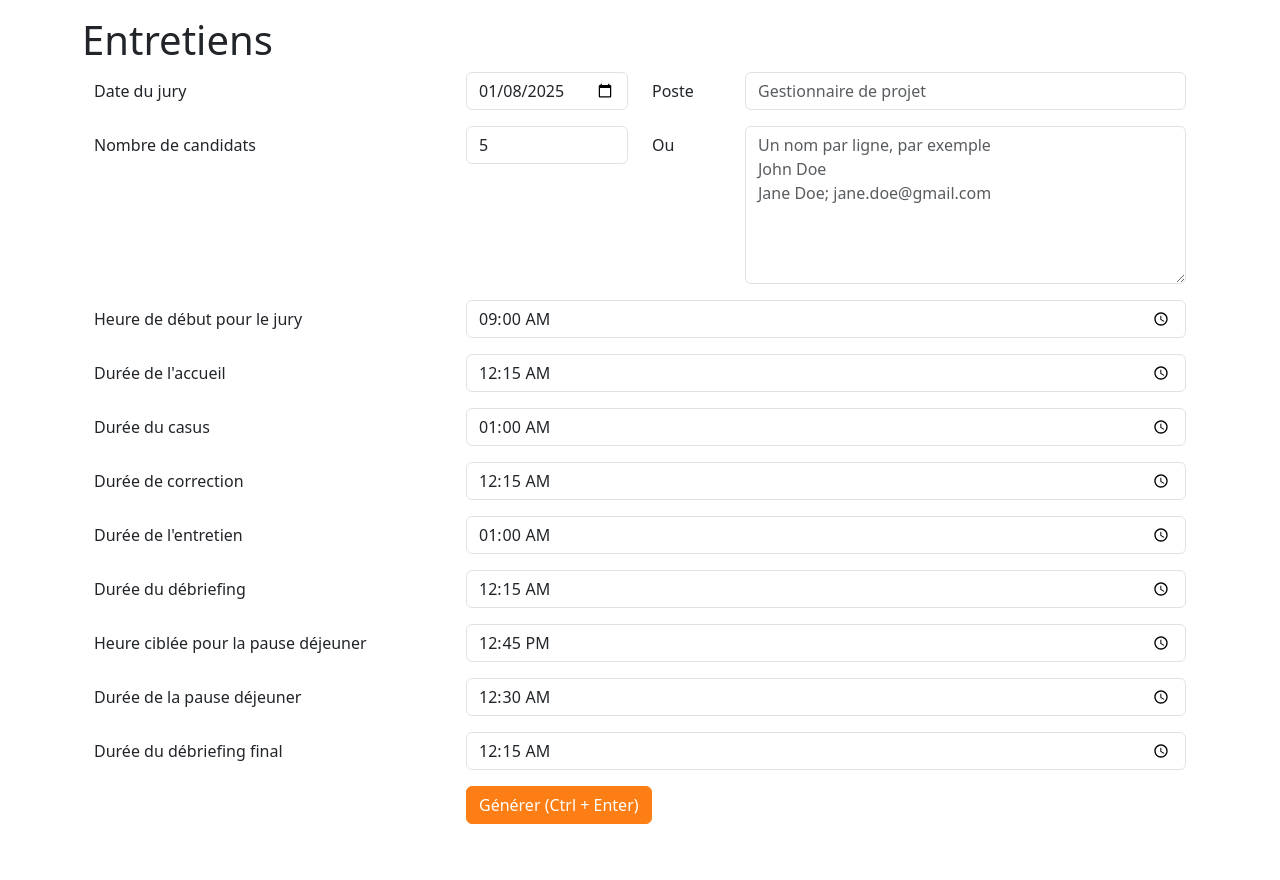
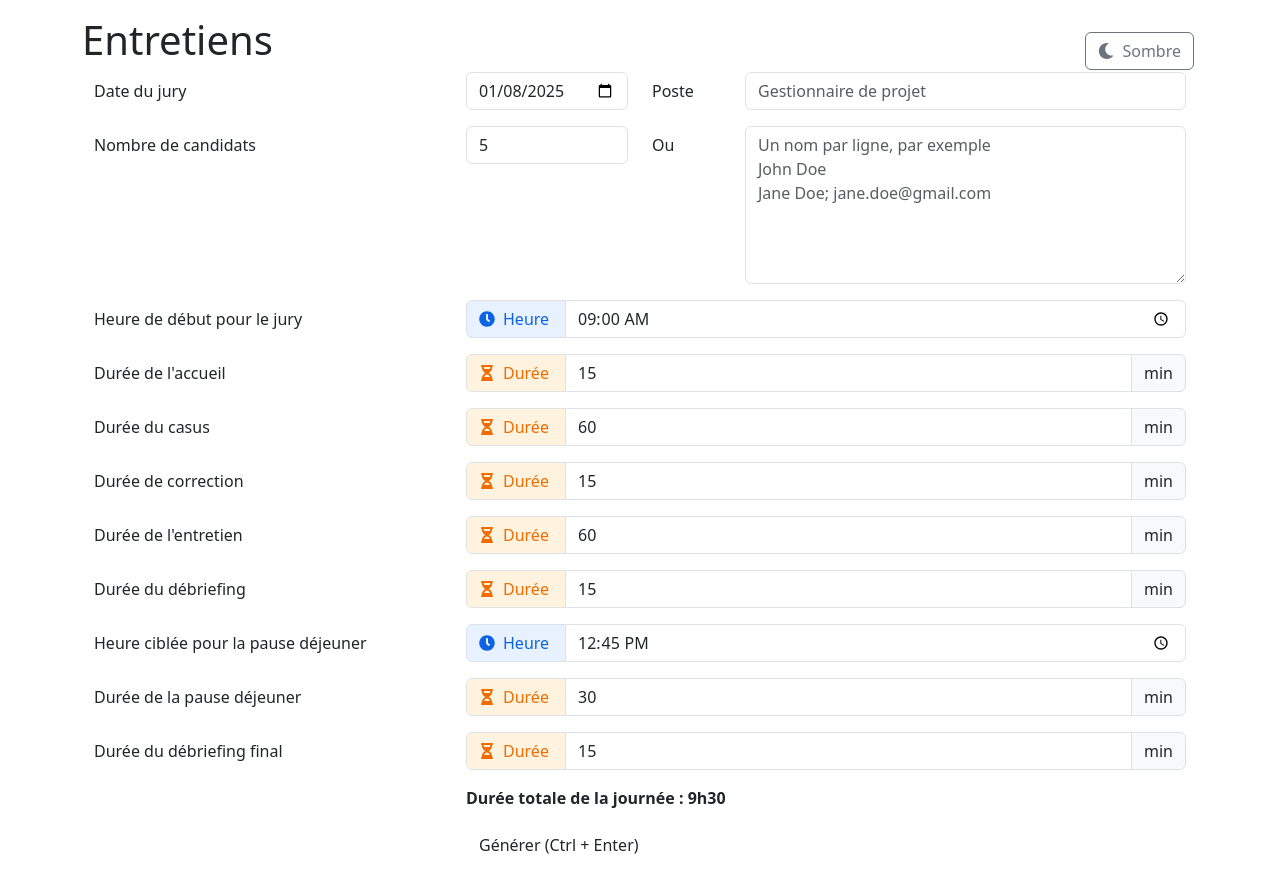
Before and after one commit to jmhumblet/candidate-schedule, a React (Create React App) app: page / in a window 1280 px wide. Before the commit the page ends 840 px from the top, so only its background shows below. Built offline with nearby package versions, Linux system fonts and the light colour scheme.

Commit message:
feat: Implement initial interview scheduling application with input form, theme toggle, duration utility, and basic styling.

```diff
--- a/src/App.tsx
+++ b/src/App.tsx
@@ -6,6 +6,7 @@ import { StructuredSchedule } from "./domain/scheduleTypes";
 import ScheduleTable from "./ScheduleTable";
 import TimelineVisualization from "./TimelineVisualization"; // Import the new component
 import { Col, Form, Row } from "react-bootstrap";
+import ThemeToggle from "./ThemeToggle";
 
 const App: React.FC = () => {
     const date = new Date();
@@ -15,7 +16,7 @@ const App: React.FC = () => {
     const [juryDate, setJuryDate] = useState<string>(date.toISOString().split('T')[0]);
     const [jobTitle, setJobTitle] = useState<string>('');
 
-    const handleFormSubmit = (parameters : JuryDayParameters) => {
+    const handleFormSubmit = (parameters: JuryDayParameters) => {
         const newStructuredSchedule = SchedulingService.generateSchedule(parameters);
         setSchedule(newStructuredSchedule);
     }
@@ -23,7 +24,8 @@ const App: React.FC = () => {
     const formRef = useRef<HTMLFormElement | null>(null);
 
     return (
-        <div className="container mt-3">
+        <div className="container mt-3 position-relative">
+            <ThemeToggle />
             <h1>Entretiens</h1>
             <div className="container">
                 <Form ref={formRef} className="form-horizontal" >
@@ -52,7 +54,7 @@ const App: React.FC = () => {
             </div>
             <InterviewForm onSubmit={handleFormSubmit} />
 
-            { schedule && (
+            {schedule && (
                 <>
                     <ScheduleTable schedule={[...schedule.generalSlots, ...schedule.candidateSchedules.flatMap(cs => cs.interviewSlots)]} date={juryDate} />
                     <TimelineVisualization slots={[...schedule.generalSlots, ...schedule.candidateSchedules.flatMap(cs => cs.interviewSlots)]} />
--- a/src/InterviewForm.tsx
+++ b/src/InterviewForm.tsx
@@ -1,7 +1,9 @@
 import React, { useEffect, useRef, useState } from 'react';
 import { JuryDayParameters, Candidate, InterviewParameters, Duration } from './domain/parameters'; // Assuming you have these models in a separate file
-import { Button, Col, Form, Row, OverlayTrigger, Tooltip } from 'react-bootstrap'
+import { Button, Col, Form, Row, OverlayTrigger, Tooltip, InputGroup } from 'react-bootstrap'
+import { FaClock, FaHourglassHalf } from 'react-icons/fa';
 import Time from './domain/time';
+import SchedulingService from './domain/schedulingService';
 
 type InterviewFormProps = {
     onSubmit: (parameters: JuryDayParameters) => void;
@@ -16,14 +18,14 @@ const InterviewForm: React.FC<InterviewFormProps> = ({ onSubmit }) => {
     const [candidatesCount, setCandidatesCount] = useState<number>(DEFAULT_CANDIDATE_COUNT);
     const [candidatesInput, setCandidatesInput] = useState<string>('');
     const [jurorsStartTime, setJurorsStartTime] = useState<string>('09:00');
-    const [welcomeDuration, setWelcomeDuration] = useState<string>('00:15');
-    const [casusDuration, setCasusDuration] = useState<string>('01:00');
-    const [correctionDuration, setCorrectionDuration] = useState<string>('00:15');
-    const [interviewDuration, setInterviewDuration] = useState<string>('01:00');
-    const [debriefingDuration, setDebriefingDuration] = useState<string>('00:15');
+    const [welcomeDuration, setWelcomeDuration] = useState<number>(15);
+    const [casusDuration, setCasusDuration] = useState<number>(60);
+    const [correctionDuration, setCorrectionDuration] = useState<number>(15);
+    const [interviewDuration, setInterviewDuration] = useState<number>(60);
+    const [debriefingDuration, setDebriefingDuration] = useState<number>(15);
     const [lunchTargetTime, setLunchTargetTime] = useState<string>('12:45');
-    const [lunchDuration, setLunchDuration] = useState<string>('00:30');
-    const [finalDebriefingDuration, setFinalDebriefingDuration] = useState<string>('00:15');
+    const [lunchDuration, setLunchDuration] = useState<number>(30);
+    const [finalDebriefingDuration, setFinalDebriefingDuration] = useState<number>(15);
 
     const hasCandidatesNames = Boolean(candidatesInput.trim());
 
@@ -93,19 +95,59 @@ const InterviewForm: React.FC<InterviewFormProps> = ({ onSubmit }) => {
             candidateList,
             Time.Parse(jurorsStartTime),
             new InterviewParameters(
-                Duration.Parse(welcomeDuration),
-                Duration.Parse(casusDuration),
-                Duration.Parse(correctionDuration),
-                Duration.Parse(interviewDuration),
-                Duration.Parse(debriefingDuration)
+                new Duration(0, welcomeDuration),
+                new Duration(0, casusDuration),
+                new Duration(0, correctionDuration),
+                new Duration(0, interviewDuration),
+                new Duration(0, debriefingDuration)
             ),
             Time.Parse(lunchTargetTime),
-            Duration.Parse(lunchDuration),
-            Duration.Parse(finalDebriefingDuration)
+            new Duration(0, lunchDuration),
+            new Duration(0, finalDebriefingDuration)
         );
 
         onSubmit(juryDayParams);
     };
+
+    const totalDuration = React.useMemo(() => {
+        let candidateList: Candidate[] = [];
+        if (candidatesInput.trim()) {
+            candidateList = candidatesInput.split('\n').map((line) => parseCandidate(line));
+        } else if (candidatesCount !== undefined) {
+            candidateList = Array.from({ length: candidatesCount }, (_, index) => {
+                return new Candidate(`${index + 1}`, null);
+            });
+        }
+
+        if (candidateList.length === 0) return '0h00';
+
+        const juryDayParams = new JuryDayParameters(
+            candidateList,
+            Time.Parse(jurorsStartTime),
+            new InterviewParameters(
+                new Duration(0, welcomeDuration),
+                new Duration(0, casusDuration),
+                new Duration(0, correctionDuration),
+                new Duration(0, interviewDuration),
+                new Duration(0, debriefingDuration)
+            ),
+            Time.Parse(lunchTargetTime),
+            new Duration(0, lunchDuration),
+            new Duration(0, finalDebriefingDuration)
+        );
+
+        const schedule = SchedulingService.generateSchedule(juryDayParams);
+        const allSlots = [...schedule.generalSlots, ...schedule.candidateSchedules.flatMap(cs => cs.interviewSlots)];
+
+        if (allSlots.length === 0) return '0h00';
+
+        const timeToMinutes = (t: Time) => t.hour * 60 + t.minute;
+        const minMinutes = Math.min(...allSlots.map(s => timeToMinutes(s.timeSlot.startTime)));
+        const maxMinutes = Math.max(...allSlots.map(s => timeToMinutes(s.timeSlot.endTime)));
+
+        const diff = maxMinutes - minMinutes;
+        return new Duration(Math.floor(diff / 60), diff % 60).toString();
+    }, [candidatesCount, candidatesInput, jurorsStartTime, welcomeDuration, casusDuration, correctionDuration, interviewDuration, debriefingDuration, lunchTargetTime, lunchDuration, finalDebriefingDuration]);
 
     return (
         <div className="container">
@@ -141,122 +183,172 @@ const InterviewForm: React.FC<InterviewFormProps> = ({ onSubmit }) => {
                 <Form.Group className="mb-3" as={Row} controlId="juryStartTime">
                     <Form.Label column sm={4} className="control-label">Heure de début pour le jury</Form.Label>
                     <Col sm={8}>
+                        <InputGroup>
+                            <InputGroup.Text className="input-group-text-time">
+                                <FaClock className="indicator-icon" /> Heure
+                            </InputGroup.Text>
                             <Form.Control
                                 type="time"
                                 step="300"
                                 value={jurorsStartTime}
                                 onChange={(e) => setJurorsStartTime(e.target.value)}
+                                className="input-time"
                                 required
                             />
+                        </InputGroup>
                     </Col>
                 </Form.Group>
 
                 <Form.Group className="mb-3" as={Row} controlId="welcomeDuration">
                     <Form.Label column sm={4} className="control-label">Durée de l'accueil</Form.Label>
                     <Col sm={8}>
+                        <InputGroup>
+                            <InputGroup.Text className="input-group-text-duration">
+                                <FaHourglassHalf className="indicator-icon" /> Durée
+                            </InputGroup.Text>
                             <Form.Control
-                            type="time"
-                            step="300"
+                                type="number"
                                 value={welcomeDuration}
-                            onChange={(e) => setWelcomeDuration(e.target.value)}
+                                onChange={(e) => setWelcomeDuration(Number(e.target.value))}
                                 required
                             />
+                            <InputGroup.Text className="input-group-text-unit">min</InputGroup.Text>
+                        </InputGroup>
                     </Col>
                 </Form.Group>
 
                 <Form.Group className="mb-3" as={Row} controlId="casusDuration">
                     <Form.Label column sm={4} className="control-label">Durée du casus</Form.Label>
                     <Col sm={8}>
+                        <InputGroup>
+                            <InputGroup.Text className="input-group-text-duration">
+                                <FaHourglassHalf className="indicator-icon" /> Durée
+                            </InputGroup.Text>
                             <Form.Control
-                            type="time"
-                            step="300"
+                                type="number"
                                 value={casusDuration}
-                            onChange={(e) => setCasusDuration(e.target.value)}
+                                onChange={(e) => setCasusDuration(Number(e.target.value))}
                                 required
                             />
+                            <InputGroup.Text className="input-group-text-unit">min</InputGroup.Text>
+                        </InputGroup>
                     </Col>
                 </Form.Group>
 
                 <Form.Group className="mb-3" as={Row} controlId="correctionDuration">
                     <Form.Label column sm={4} className="control-label">Durée de correction</Form.Label>
                     <Col sm={8}>
+                        <InputGroup>
+                            <InputGroup.Text className="input-group-text-duration">
+                                <FaHourglassHalf className="indicator-icon" /> Durée
+                            </InputGroup.Text>
                             <Form.Control
-                            type="time"
-                            step="300"
+                                type="number"
                                 value={correctionDuration}
-                            onChange={(e) => setCorrectionDuration(e.target.value)}
+                                onChange={(e) => setCorrectionDuration(Number(e.target.value))}
                                 required
                             />
+                            <InputGroup.Text className="input-group-text-unit">min</InputGroup.Text>
+                        </InputGroup>
                     </Col>
                 </Form.Group>
 
                 <Form.Group className="mb-3" as={Row} controlId="interviewDuration">
                     <Form.Label column sm={4} className="control-label">Durée de l'entretien</Form.Label>
                     <Col sm={8}>
+                        <InputGroup>
+                            <InputGroup.Text className="input-group-text-duration">
+                                <FaHourglassHalf className="indicator-icon" /> Durée
+                            </InputGroup.Text>
                             <Form.Control
-                            type="time"
-                            step="300"
+                                type="number"
                                 value={interviewDuration}
-                            onChange={(e) => setInterviewDuration(e.target.value)}
+                                onChange={(e) => setInterviewDuration(Number(e.target.value))}
                                 required
                             />
+                            <InputGroup.Text className="input-group-text-unit">min</InputGroup.Text>
+                        </InputGroup>
                     </Col>
                 </Form.Group>
 
                 <Form.Group className="mb-3" as={Row} controlId="debriefingDuration">
                     <Form.Label column sm={4} className="control-label">Durée du débriefing</Form.Label>
                     <Col sm={8}>
+                        <InputGroup>
+                            <InputGroup.Text className="input-group-text-duration">
+                                <FaHourglassHalf className="indicator-icon" /> Durée
+                            </InputGroup.Text>
                             <Form.Control
-                            type="time"
-                            step="300"
+                                type="number"
                                 value={debriefingDuration}
-                            onChange={(e) => setDebriefingDuration(e.target.value)}
+                                onChange={(e) => setDebriefingDuration(Number(e.target.value))}
                                 required
                             />
+                            <InputGroup.Text className="input-group-text-unit">min</InputGroup.Text>
+                        </InputGroup>
                     </Col>
                 </Form.Group>
 
                 <Form.Group className="mb-3" as={Row} controlId="lunchTargetTime">
                     <Form.Label column sm={4} className="control-label">Heure ciblée pour la pause déjeuner</Form.Label>
                     <Col sm={8}>
+                        <InputGroup>
+                            <InputGroup.Text className="input-group-text-time">
+                                <FaClock className="indicator-icon" /> Heure
+                            </InputGroup.Text>
                             <Form.Control
                                 type="time"
                                 step="300"
                                 value={lunchTargetTime}
                                 onChange={(e) => setLunchTargetTime(e.target.value)}
+                                className="input-time"
                                 required
                             />
+                        </InputGroup>
                     </Col>
                 </Form.Group>
 
                 <Form.Group className="mb-3" as={Row} controlId="lunchDuration">
                     <Form.Label column sm={4} className="control-label">Durée de la pause déjeuner</Form.Label>
                     <Col sm={8}>
+                        <InputGroup>
+                            <InputGroup.Text className="input-group-text-duration">
+                                <FaHourglassHalf className="indicator-icon" /> Durée
+                            </InputGroup.Text>
                             <Form.Control
-                            type="time"
-                            step="300"
+                                type="number"
                                 value={lunchDuration}
-                            onChange={(e) => setLunchDuration(e.target.value)}
+                                onChange={(e) => setLunchDuration(Number(e.target.value))}
                                 required
                             />
+                            <InputGroup.Text className="input-group-text-unit">min</InputGroup.Text>
+                        </InputGroup>
                     </Col>
                 </Form.Group>
 
                 <Form.Group className="mb-3" as={Row} controlId="finalDebriefingDuration">
                     <Form.Label column sm={4} className="control-label">Durée du débriefing final</Form.Label>
                     <Col sm={8}>
+                        <InputGroup>
+                            <InputGroup.Text className="input-group-text-duration">
+                                <FaHourglassHalf className="indicator-icon" /> Durée
+                            </InputGroup.Text>
                             <Form.Control
-                            type="time"
-                            step="300"
+                                type="number"
                                 value={finalDebriefingDuration}
-                            onChange={(e) => setFinalDebriefingDuration(e.target.value)}
+                                onChange={(e) => setFinalDebriefingDuration(Number(e.target.value))}
                                 required
                             />
+                            <InputGroup.Text className="input-group-text-unit">min</InputGroup.Text>
+                        </InputGroup>
                     </Col>
                 </Form.Group>
 
                 <Form.Group className="mb-3" as={Row}>
                     <Col sm={{ span: 8, offset: 4 }}>
+                        <div className="mb-3">
+                            <strong>Durée totale de la journée : {totalDuration}</strong>
+                        </div>
                         <Button type="submit" variant="orange">Générer (Ctrl + Enter)</Button>
                         {/* <Button type="reset" variant="warning" className="ml-2">Reset</Button> */}
                     </Col>
--- /dev/null
+++ b/src/ThemeToggle.tsx
@@ -0,0 +1,38 @@
+import React, { useEffect, useState } from 'react';
+import { Button } from 'react-bootstrap';
+import { FaSun, FaMoon } from 'react-icons/fa';
+
+const ThemeToggle: React.FC = () => {
+    const [theme, setTheme] = useState<'light' | 'dark'>(() => {
+        const savedTheme = localStorage.getItem('theme');
+        if (savedTheme === 'light' || savedTheme === 'dark') {
+            return savedTheme;
+        }
+        return window.matchMedia('(prefers-color-scheme: dark)').matches ? 'dark' : 'light';
+    });
+
+    useEffect(() => {
+        document.documentElement.setAttribute('data-bs-theme', theme);
+        localStorage.setItem('theme', theme);
+    }, [theme]);
+
+    const toggleTheme = () => {
+        setTheme(prevTheme => (prevTheme === 'light' ? 'dark' : 'light'));
+    };
+
+    return (
+        <Button
+            variant="outline-secondary"
+            onClick={toggleTheme}
+            className="position-absolute top-0 end-0 m-3 d-flex align-items-center gap-2"
+            title={`Switch to ${theme === 'light' ? 'dark' : 'light'} mode`}
+        >
+            {theme === 'light' ? <FaMoon /> : <FaSun />}
+            <span className="d-none d-sm-inline">
+                {theme === 'light' ? 'Sombre' : 'Clair'}
+            </span>
+        </Button>
+    );
+};
+
+export default ThemeToggle;
--- a/src/index.css
+++ b/src/index.css
@@ -13,12 +13,35 @@ code {
     monospace;
 }
 
-.btn-orange {
-  background-color: #fd7e14 !important;
-  border-color: #fd7e14 !important;
-  color: #fff !important;
+[data-bs-theme='dark'] .btn-orange {
+  background-color: #d96d12 !important;
+  border-color: #d96d12 !important;
 }
 
-.btn-orange:hover {
-  background-color: #e86b0b !important;
+[data-bs-theme='dark'] .btn-orange:hover {
+  background-color: #bf5f0f !important;
 }
+
+.input-group-text-time {
+  background-color: #e7f1ff !important;
+  color: #0c63e4 !important;
+  font-weight: 600;
+  min-width: 100px;
+}
+
+.input-group-text-duration {
+  background-color: #fff3e0 !important;
+  color: #ef6c00 !important;
+  font-weight: 600;
+  min-width: 100px;
+}
+
+.input-group-text-format {
+  background-color: #f8f9fa !important;
+  color: #6c757d !important;
+  font-size: 0.85rem;
+}
+
+.indicator-icon {
+  margin-right: 8px;
+}
```
Also changed, not shown: src/TimelineVisualization.css (+67 -39 lines), src/domain/duration.ts (+9 -5 lines). Lines whose indentation alone changed are shown as unchanged.
